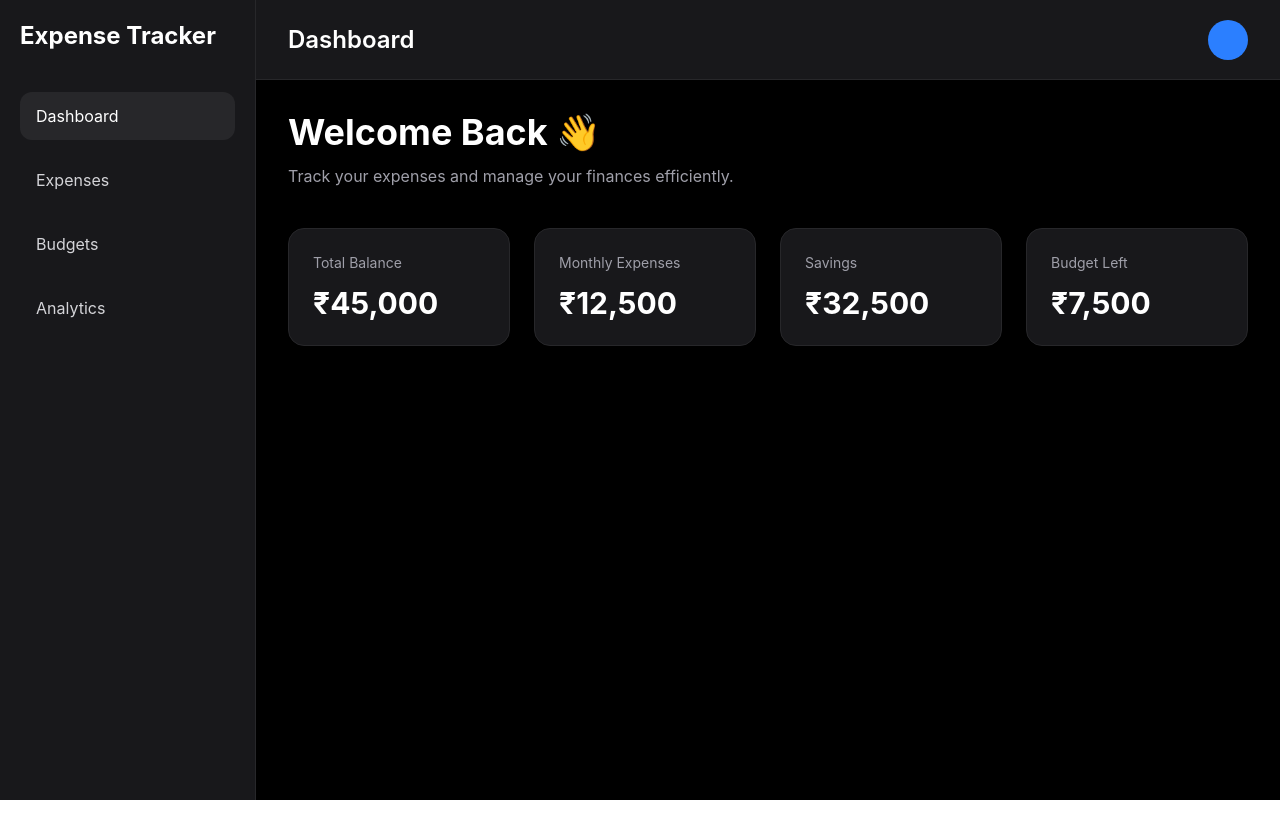
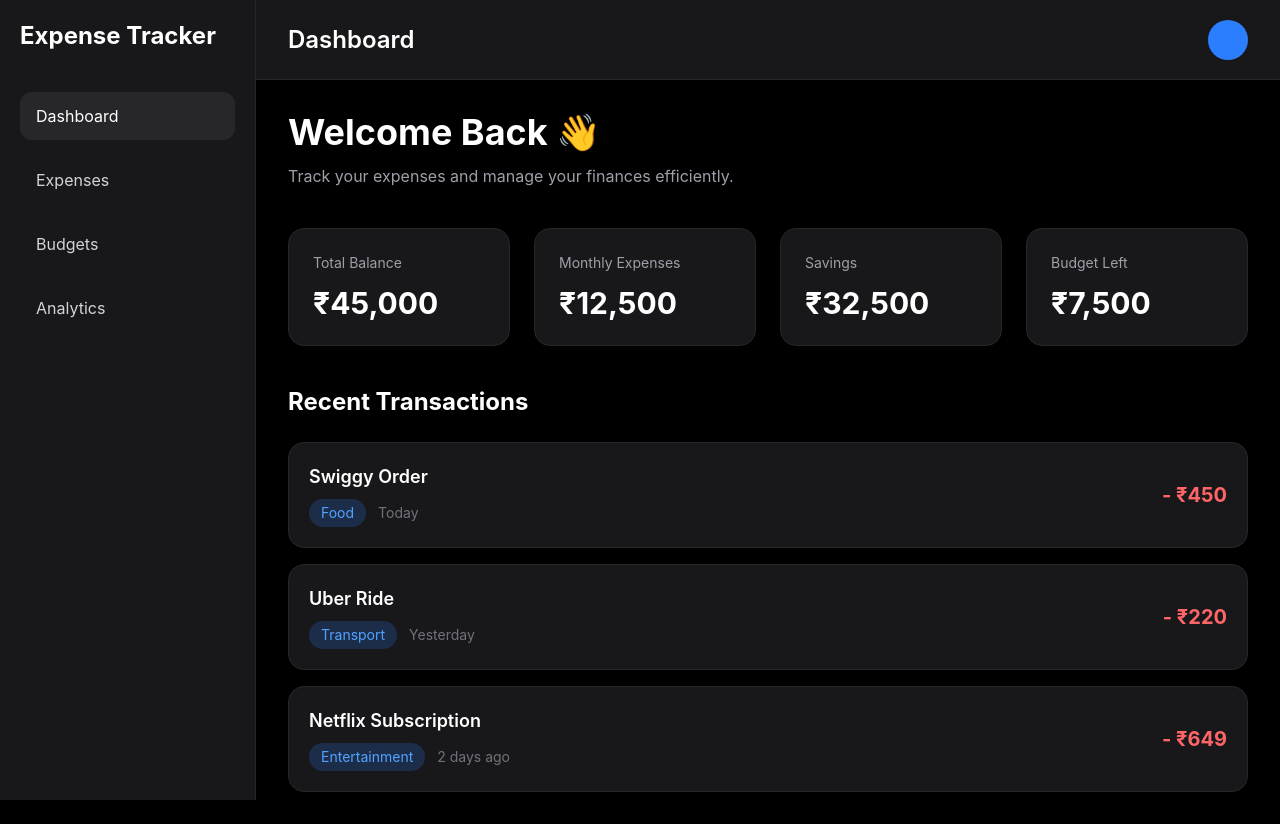
Before and after one commit to pratyushk072-sudo/smart-expense-tracker, a React app in the folder frontend/: page / in a window 1280 px wide. Before the commit the page ends 800 px from the top, so only its background shows below. Built offline with nearby package versions, Linux system fonts and the light colour scheme; the HTML template or start-up script is replaced by a standard one.

Commit message:
Create Transaction Card

```diff
--- /dev/null
+++ b/frontend/src/components/TransactionCard.jsx
@@ -0,0 +1,34 @@
+function TransactionCard({
+    title,
+    category,
+    amount,
+    date,
+  }) {
+    return (
+      <div className="bg-zinc-900 border border-zinc-800 rounded-2xl p-5 flex items-center justify-between hover:border-zinc-700 transition">
+        <div>
+          <h3 className="text-white font-semibold text-lg">
+            {title}
+          </h3>
+
+          <div className="flex items-center gap-3 mt-2">
+            <span className="bg-blue-500/20 text-blue-400 px-3 py-1 rounded-full text-sm">
+              {category}
+            </span>
+
+            <span className="text-zinc-500 text-sm">
+              {date}
+            </span>
+          </div>
+        </div>
+
+        <div>
+          <p className="text-red-400 font-bold text-xl">
+            - ₹{amount}
+          </p>
+        </div>
+      </div>
+    )
+  }
+
+  export default TransactionCard
--- a/frontend/src/pages/Dashboard.jsx
+++ b/frontend/src/pages/Dashboard.jsx
@@ -1,4 +1,5 @@
 import StatCard from "../components/StatCard"
+import TransactionCard from "../components/TransactionCard"
 
 function Dashboard() {
   return (
@@ -13,7 +14,7 @@ function Dashboard() {
         </p>
       </div>
 
-      <div className="grid grid-cols-1 md:grid-cols-2 xl:grid-cols-4 gap-6">
+      <div className="grid grid-cols-1 md:grid-cols-2 xl:grid-cols-4 gap-6 mb-10">
         <StatCard
           title="Total Balance"
           amount="₹45,000"
@@ -34,6 +35,37 @@ function Dashboard() {
           amount="₹7,500"
         />
       </div>
+
+      <div>
+        <div className="flex items-center justify-between mb-6">
+          <h2 className="text-2xl font-bold text-white">
+            Recent Transactions
+          </h2>
+        </div>
+
+        <div className="space-y-4">
+          <TransactionCard
+            title="Swiggy Order"
+            category="Food"
+            amount="450"
+            date="Today"
+          />
+
+          <TransactionCard
+            title="Uber Ride"
+            category="Transport"
+            amount="220"
+            date="Yesterday"
+          />
+
+          <TransactionCard
+            title="Netflix Subscription"
+            category="Entertainment"
+            amount="649"
+            date="2 days ago"
+          />
+        </div>
+      </div>
     </div>
   )
 }
```
